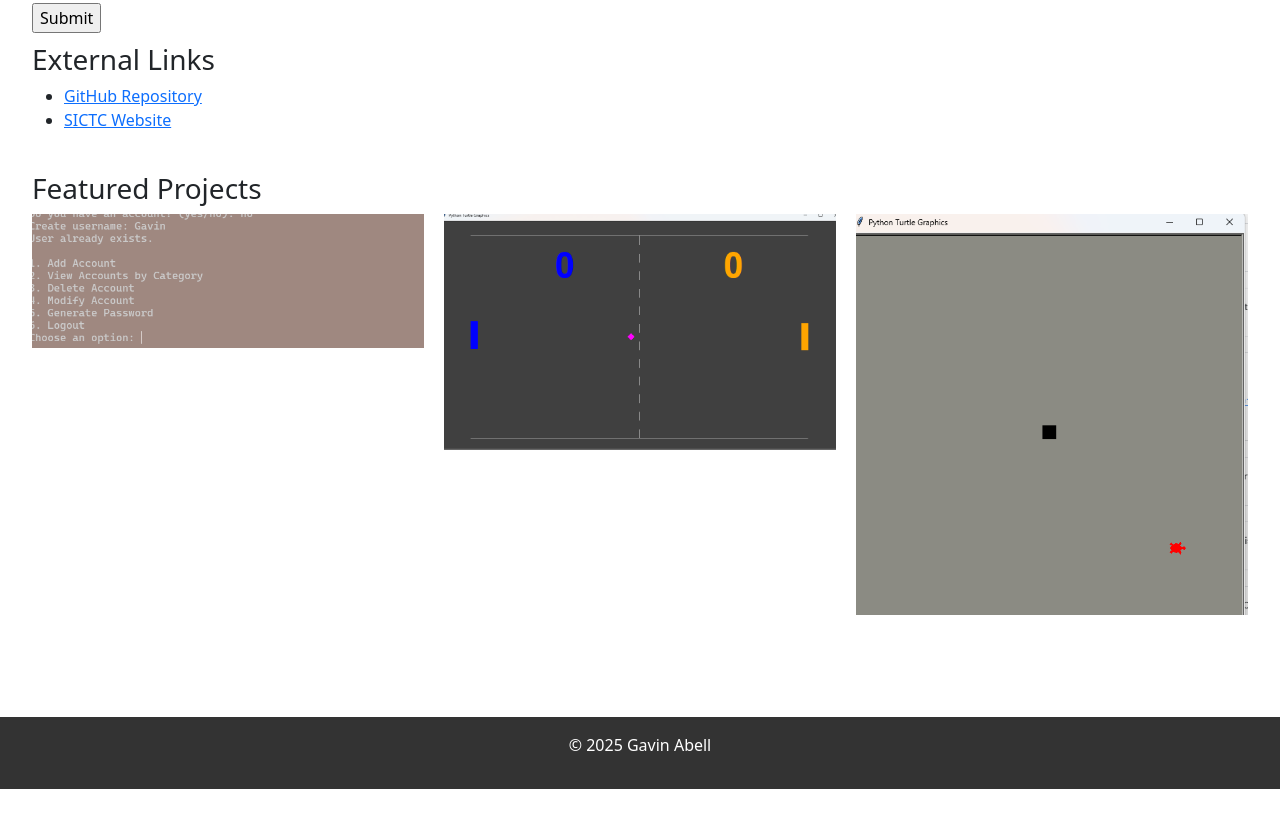
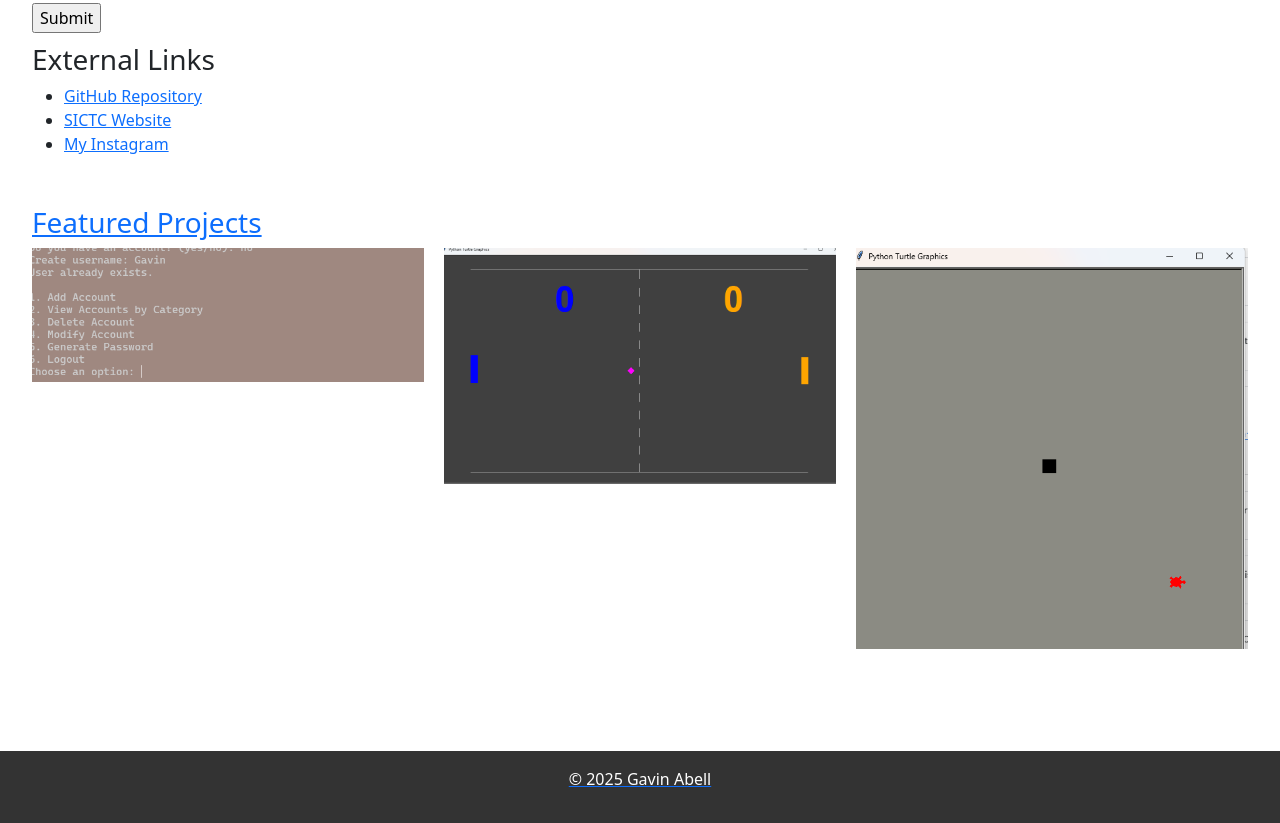
Before and after one commit to gavabell/FinalWebsite, a plain HTML site: page index.html in a window 1280 px wide. Shown: the part 1111-1934 px from the top of the page. Before the commit the page ends 1900 px from the top, so only its background shows below. Drawn offline with nearby package versions, Linux system fonts and the light colour scheme.

Commit message:
FinalWebsite.html

```diff
--- a/index.html
+++ b/index.html
@@ -135,6 +135,7 @@
     <ul>
       <li><a href="https://github.com/gavabell" target="_blank">GitHub Repository</a></li>
       <li><a href="https://www.sictc.com/" target="_blank">SICTC Website</a></li>
+      <li><a href="https://www.instagram.com/gavinabeii/?next=%2F&hl=en" target="_blank">My Instagram</li>
     </ul>
   </section>
 
```
